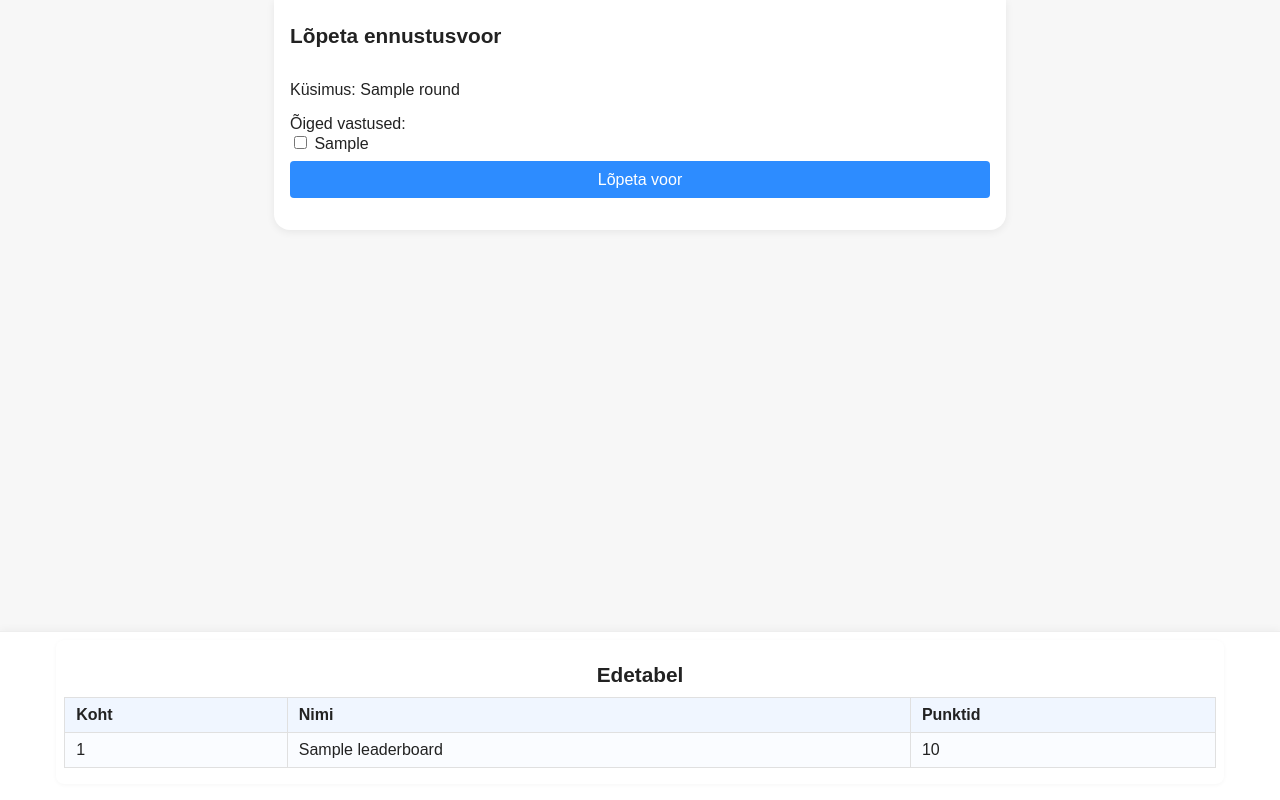
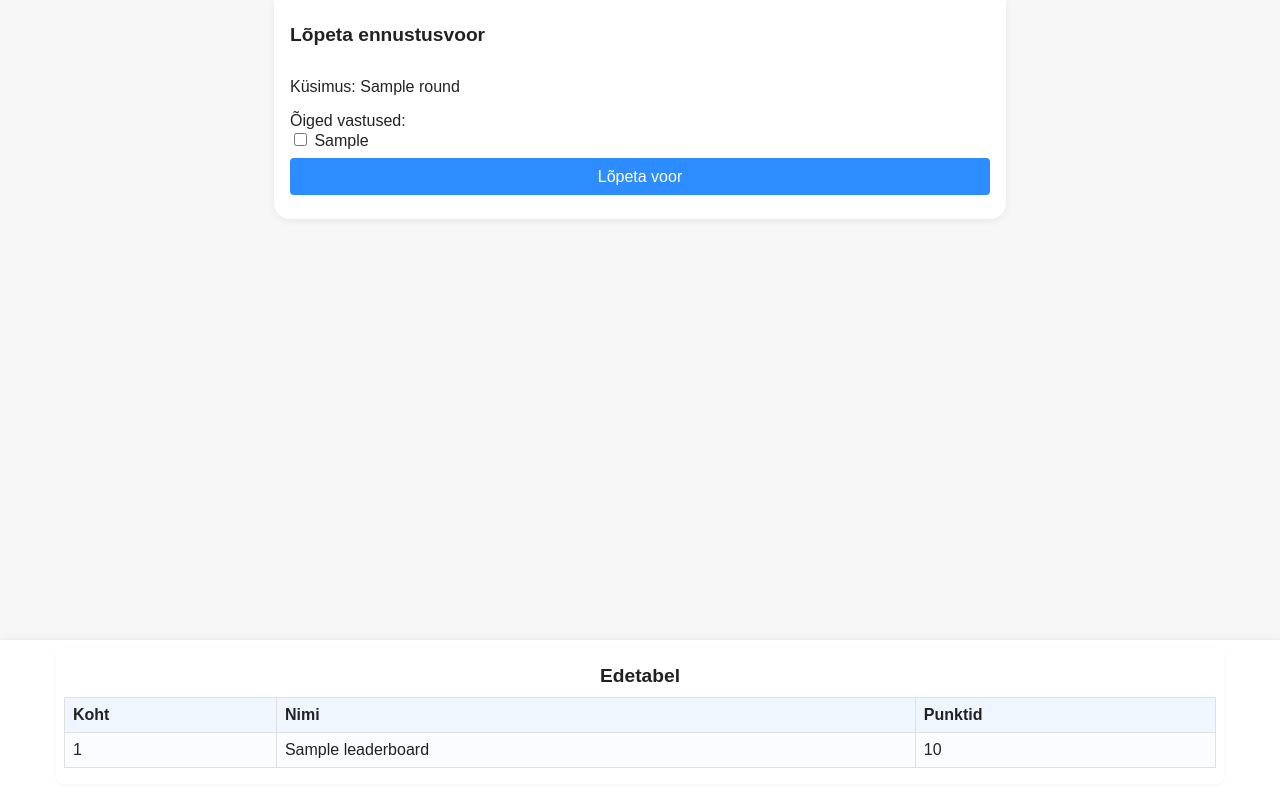
Before and after one commit to HSellis/geogambler, a FastAPI app: page /admin/dashboard in a window 1280 px wide. Run offline with FastAPI, Linux system fonts and the light colour scheme; the visitor is signed in with stand-in values (Sample User, id 1); tables that the repository leaves empty hold one stand-in row (values such as "Sample post").

Commit message:
clean up css

```diff
--- a/static/style.css
+++ b/static/style.css
@@ -3,7 +3,6 @@ body {
     font-family: Arial, sans-serif;
     background: #f7f7f7;
     color: #222;
-    --main-content-height: 550px;
 }
 
 .main-content {
@@ -19,7 +18,7 @@ body {
 
 h2 {
     margin-top: 0;
-    font-size: 1.3em;
+    font-size: 1.2em;
 }
 
 input[type="text"] {
@@ -73,8 +72,8 @@ button:disabled:hover {
 
 .leaderboard-container h2 {
     text-align: center;
-    font-size: 1.3em;
-    margin: 0.7em 0 0.5em 0;
+    font-size: 1.2em;
+    margin: 0.5em 0 0.5em 0;
 }
 
 .leaderboard {
@@ -88,19 +87,12 @@ button:disabled:hover {
 }
 .leaderboard th, .leaderboard td {
     border: 1px solid #e0e0e0;
-    padding: 0.5em 0.7em;
+    padding: 0.5em 0.5em;
     text-align: left;
 }
 .leaderboard th {
     background: #f0f6ff;
     font-weight: bold;
-}
-
-.admin-leaderboard-title {
-    font-size: 1.7em;
-    text-align: left;
-    margin: 1em 0 0.5em 0;
-    margin-top: 0.5em;
 }
 
 footer {
@@ -122,7 +114,7 @@ footer .leaderboard-container {
     border-radius: 8px;
     box-shadow: 0 1px 4px rgba(0,0,0,0.04);
     padding: 0.5em 0.5em 1em 0.5em;
-    max-height: calc(100vh - var(--main-content-height) - 40px);
+    max-height: calc(min(100vh - 30rem, 60vh));
 }
 
 footer .leaderboard {
@@ -132,11 +124,6 @@ footer .leaderboard {
     background: #fafcff;
     font-size: 1em;
 }
-
-.main-content form {
-    margin-bottom: 0.5em;
-}
-
 
 .choice-row {
     display: flex;
@@ -181,7 +168,7 @@ footer .leaderboard {
         padding-bottom: 7em;
     }
     .leaderboard {
-        font-size: 0.95em;
+        font-size: 1em;
     }
     input[type="text"] {
         font-size: 1em;
@@ -197,6 +184,6 @@ footer .leaderboard {
     }
     .leaderboard {
         width: 50%;
-        font-size: 1.1em;
+        font-size: 1em;
     }
 }
--- a/templates/admin_dashboard.html
+++ b/templates/admin_dashboard.html
@@ -77,7 +77,7 @@
     </div>
     <footer>
         <div class="leaderboard-container">
-            <h2 class="admin-leaderboard-title">Edetabel</h2>
+            <h2>Edetabel</h2>
             <table class="leaderboard">
                 <thead>
                     <tr><th>Koht</th><th>Nimi</th><th>Punktid</th></tr>
```
